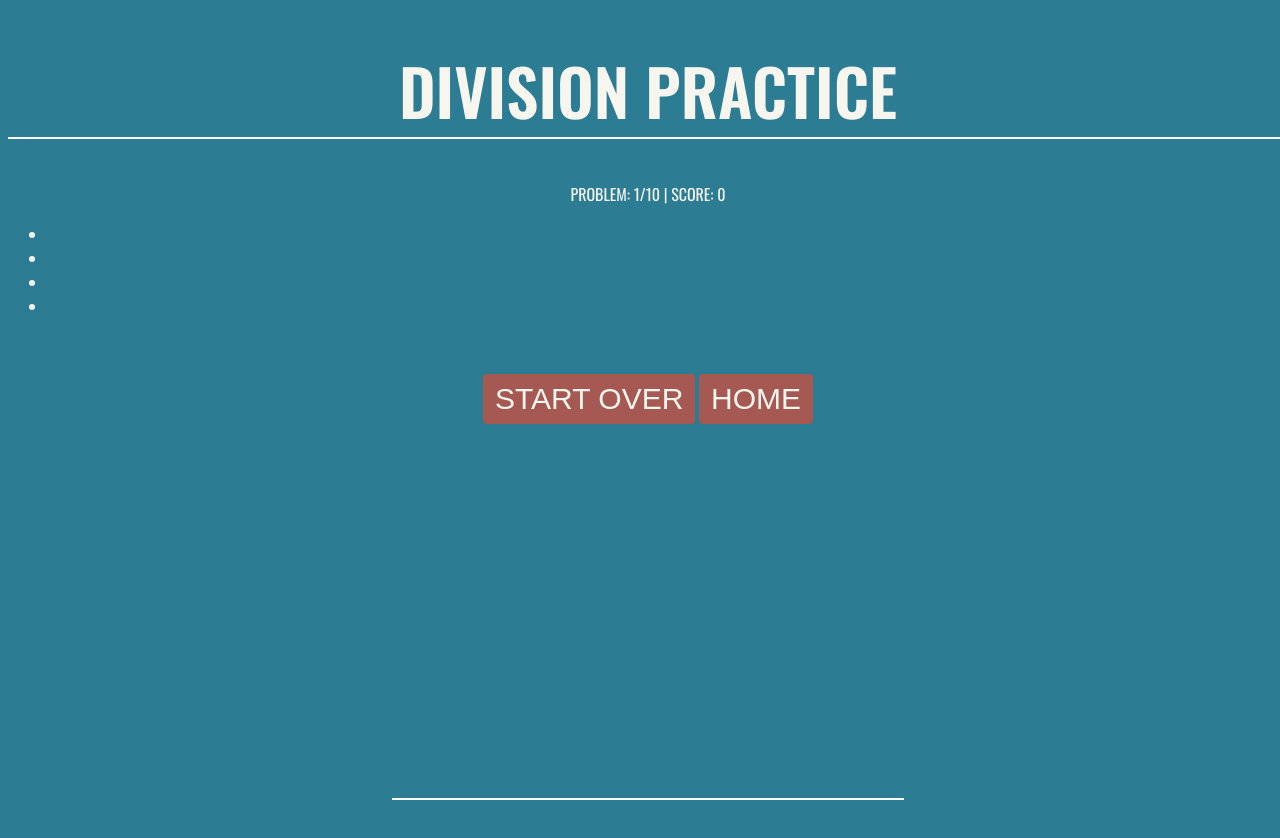
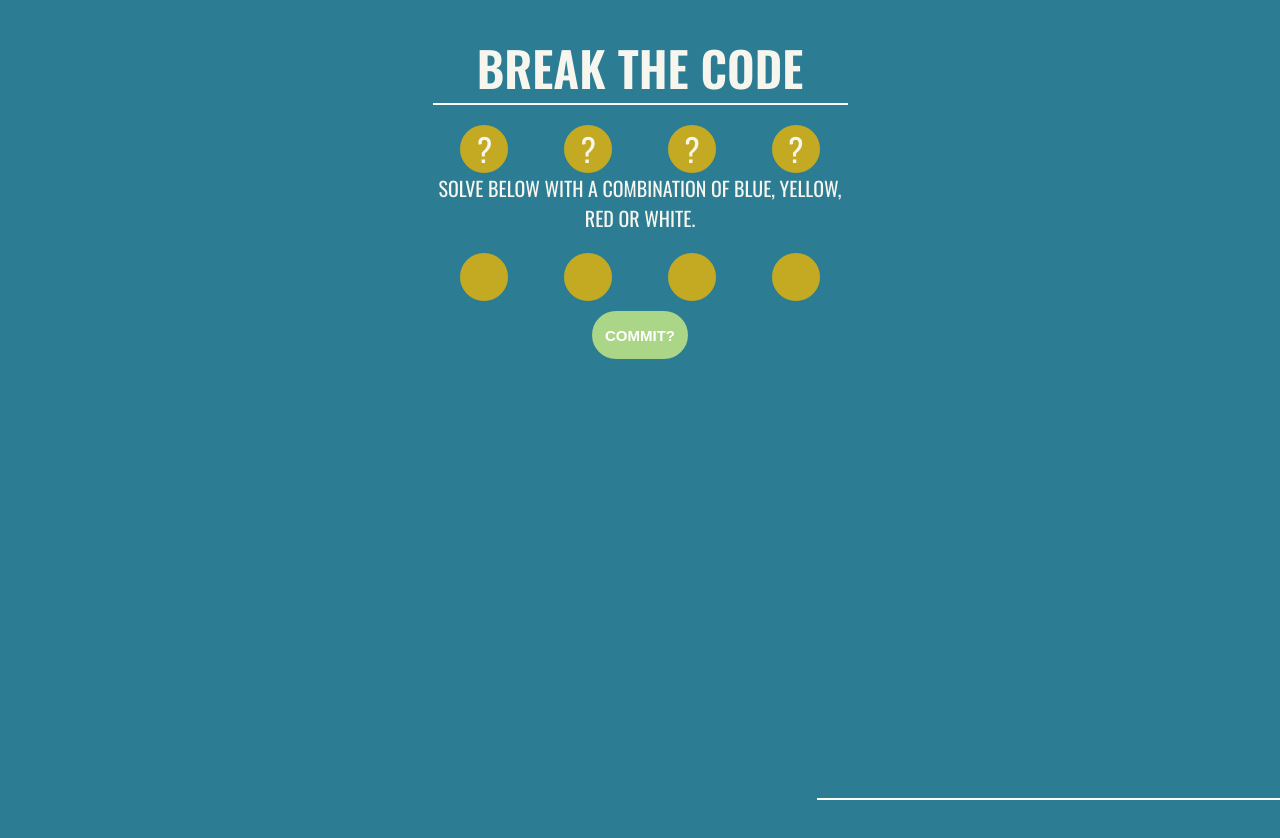
Before and after one commit to teddy-humpert/teddy-humpert.github.io, a plain HTML site: page codeBreaker/noColor.html in a window 1280 px wide. Drawn offline with nearby package versions, Linux system fonts and the light colour scheme.

Commit message:
forcing 415px on full css

```diff
--- a/codeBreaker/css/styles.css
+++ b/codeBreaker/css/styles.css
@@ -2,9 +2,10 @@
 
 body {
   height: 100vh;
-  width: 100vw;
+  width: 415px;
   background-color: #2c7c94;
   font-family: Oswald, Arial, Helvetica, sans-serif;
+  margin: auto;
 }
 
 header {
@@ -24,7 +25,7 @@ main {
 }
 
 h1 {
-  font-family: Oswald, Arial, Helvetica, sans-serif;  font-size: 4rem;
+  font-family: Oswald, Arial, Helvetica, sans-serif;  font-size: 3rem;
   top: 0px;
   background-color: #2c7c94;
   border-bottom: 2px solid white;
@@ -37,7 +38,7 @@ h2 {
 }
 
 .solveCode {
-  margin-top: 100px;
+  margin-top: -50px;
   /* width: 40%;
   margin-left: 30%;
   margin-right: 30%;
@@ -46,14 +47,24 @@ h2 {
 }
 
 #codeDisplay {
-  margin-top: 4%;
+  margin-top: 70px;
   margin-bottom: -100px;
-  width: 60%;
-  margin-left: 20%;
-  margin-right: 20%;
+  width: 100%;
 }
 
 #codeDisplay ul {
+  /* margin-bottom: 40px; */
+  /* padding: 0; */
+  /* margin: 40px auto; */
+  /* display:flex; */
+  /* list-style-type: none; */
+  /* width: 50%; */
+  /* flex-wrap: wrap; */
+    /* margin: 40px auto; */
+    /* list-style-type: none; */
+    /* justify-content: center; */
+    /* justify-content: space-evenly; */
+
     margin-bottom: 40px;
     padding: 0;
     margin: 40px auto;
@@ -74,6 +85,7 @@ h2 {
   width: 3rem;
   height: 3rem;
   font-size: 2rem;
+
 }
 
 .gameDesc {
@@ -84,9 +96,7 @@ h2 {
 
 #codeBoxes {
   margin-bottom: 100px;
-  width: 26%;
-  margin-left: 37%;
-  margin-right: 37%;
+  width: 100%;
   margin-top: -120px;
 }
 
--- a/codeBreaker/js/color.js
+++ b/codeBreaker/js/color.js
@@ -9,7 +9,6 @@ function generateCode() {
   }
   return codeArray;
 }
-
 
 function shuffleArray(arr) {
   return arr.sort(function (a, b) { return Math.random() - 0.5 })
--- a/codeBreaker/noColor.html
+++ b/codeBreaker/noColor.html
@@ -1,9 +1,11 @@
 <!DOCTYPE html>
 <html lang="en">
+
+
 <head>
   <meta charset="UTF-8">
   <meta name="viewport" content="width=device-width, initial-scale=1.0">
-  <title>Division Practice</title>
+  <title>CodeBreaker</title>
   <link rel="stylesheet" href="css/styles.css">
   <link href="https://fonts.googleapis.com/css2?family=Kalam:wght@400;700&family=Oswald:wght@300;400;600&display=swap"
     rel="stylesheet">
@@ -11,38 +13,47 @@
   <link href="https://fonts.googleapis.com/css2?family=Bangers&display=swap" rel="stylesheet">
   <link href="https://fonts.googleapis.com/css2?family=Roboto&display=swap" rel="stylesheet" />
 </head>
+
   <body>
 
     <header>
-    <h1>Division Practice</h1>
-    <!-- <p class="show-hide">Please select an answer below the problem by clicking on the box</p> -->
+      <h1>Break the Code</h1>
     </header>
 
     <main>
-    <section id="problem">
-      <p>
-        Problem:
-        <span class="currentProblem">1</span>/10 | Score: <span class="currentScore">0</span>
-      </p>
-      <div class="expression show-hide"></div>
-
-
+      <div class="solveCode">
+        <section id="codeDisplay" class="show-hide">
+          <ul>
+            <li>?</li>
+            <li>?</li>
+            <li>?</li>
+            <li>?</li>
+          </ul>
         </section>
-    <section id="answers" class="show-hide">
-      <ul>
+        <p class='gameDesc'>Solve below with a combination of blue, yellow, red or white. </p>
+      </div>
+      <section id="codeBoxes" class="show-hide">
+        <ul class="line-1">
           <li></li>
           <li></li>
           <li></li>
           <li></li>
+          <button id="codeButton">commit?</button>
         </ul>
       </section>
-    <button id="btnStartOver">Start Over</button>
-    <button id="btnHome">Home</button>
+
+      <div class="small-spacer"></div>
+
     </main>
+    <div id="bottomMargin"></div>
     <footer>
+      <!-- <button id="btnStartOver">restart</button>
+      <button id="btnHome">Home</button> -->
     </footer>
 
-  <script src="js/div.js"></script>
+    <script src="js/color.js"></script>
 
   </body>
+
+
 </html>
--- a/css/style.css
+++ b/css/style.css
@@ -266,6 +266,7 @@ footer {
 }
 
 
+
 .location, .timeframe{
   font-weight: 300;
     color: #dbdbdb;
@@ -396,6 +397,7 @@ footer {
 .section-break {
   height: 40px;
 }
+
 
 .small-section-break {
   height: 20px;
```
Also changed, not shown: codeBreaker/color.html (+1 -1 lines), codeBreaker/index.html (deleted, +0 -43 lines). Lines whose indentation alone changed are shown as unchanged.
